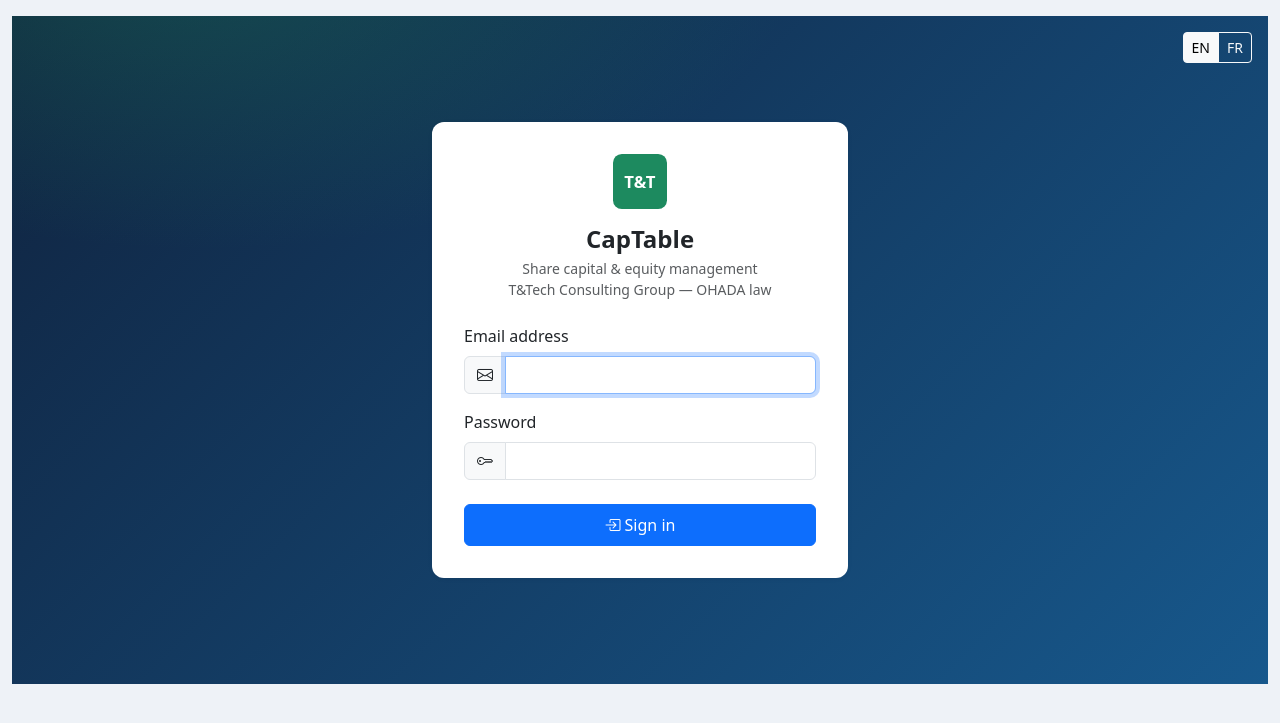
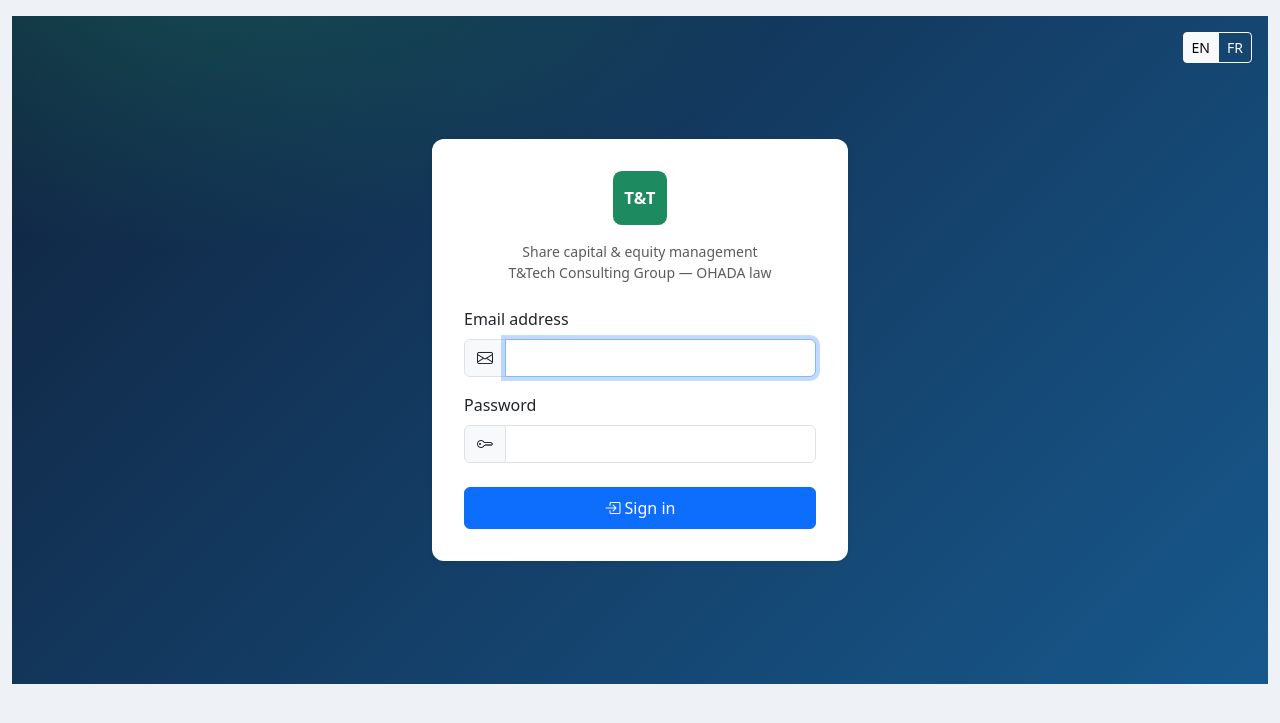
Before and after one commit to redspaxz/CapTable, a PHP site: page /login in a window 1280 px wide. Shown: the top 723 px of the page. Run offline with PHP 8.4, Linux system fonts and the light colour scheme; data that the repository does not hold is empty.

Commit message:
Debrand UI: drop the CapTable name, keep the T&T mark
Navbar and login now show only the T&T brand mark; page <title>,
meta description, footer and /health no longer mention CapTable.
(UAT 59/59)

```diff
--- a/app/Views/auth/login.php
+++ b/app/Views/auth/login.php
@@ -10,7 +10,6 @@
     <div class="card-body p-4">
       <div class="text-center mb-4">
         <span class="brand-mark mb-3" style="width:3.4rem;height:3.4rem;font-size:1.05rem;" aria-hidden="true">T&amp;T</span>
-        <h1 class="h4 fw-bold mb-1">CapTable</h1>
         <p class="text-muted small mb-0"><?= __('Share capital & equity management') ?></p>
         <p class="text-muted small"><?= __('T&Tech Consulting Group — OHADA law') ?></p>
       </div>
--- a/app/Views/layouts/app.php
+++ b/app/Views/layouts/app.php
@@ -4,8 +4,8 @@
 <head>
 <meta charset="utf-8">
 <meta name="viewport" content="width=device-width, initial-scale=1">
-<meta name="description" content="CapTable — share capital &amp; equity management for T&amp;Tech Consulting Group (OHADA law)">
-<title><?= e($title ?? 'CapTable') ?> · T&amp;Tech Consulting Group</title>
+<meta name="description" content="Share capital &amp; equity management for T&amp;Tech Consulting Group (OHADA law)">
+<title><?= e($title ?? 'T&T') ?> · T&amp;Tech Consulting Group</title>
 <link href="<?= asset('/assets/vendor/bootstrap.min.css') ?>" rel="stylesheet">
 <link href="<?= asset('/assets/vendor/bootstrap-icons.min.css') ?>" rel="stylesheet">
 <link href="<?= asset('/assets/css/app.css') ?>" rel="stylesheet">
@@ -17,7 +17,6 @@
     <div class="container-fluid">
       <a class="navbar-brand d-flex align-items-center gap-2" href="<?= url('/') ?>">
         <span class="brand-mark" aria-hidden="true">T&amp;T</span>
-        <span class="fw-semibold d-none d-sm-inline">CapTable</span>
       </a>
       <button class="navbar-toggler" type="button" data-bs-toggle="collapse" data-bs-target="#nav"
               aria-controls="nav" aria-expanded="false" aria-label="<?= __('Toggle navigation') ?>">
@@ -84,7 +83,7 @@
 <footer class="app-footer mt-auto">
   <div class="container-fluid py-3 small text-muted d-flex flex-column flex-md-row justify-content-between gap-1">
     <span><strong>T&amp;Tech Consulting Group</strong> — RCCM <?= e(\App\company()['rccm'] ?? '—') ?> · <?= e(\App\company()['head_office'] ?? '') ?></span>
-    <span><?= __('OHADA compliant (AUSCGIE art. 716) · CapTable v1') ?></span>
+    <span><?= __('OHADA compliant (AUSCGIE art. 716)') ?></span>
   </div>
 </footer>
 <?php endif; ?>
--- a/app/lang/fr.php
+++ b/app/lang/fr.php
@@ -23,7 +23,7 @@ return [
     'Log out' => 'Déconnexion',
     'Language' => 'Langue',
     'Main navigation' => 'Navigation principale',
-    'OHADA compliant (AUSCGIE art. 716) · CapTable v1' => 'Conforme au droit OHADA (AUSCGIE art. 716) · CapTable v1',
+    'OHADA compliant (AUSCGIE art. 716)' => 'Conforme au droit OHADA (AUSCGIE art. 716)',
 
     // Login & error pages
     'Share capital & equity management' => 'Gestion du capital et des actions',
--- a/app/routes/web.php
+++ b/app/routes/web.php
@@ -37,7 +37,7 @@ $router->get('/health', function () {
             : 'error ' . $e->getCode() . ' (connexion refusée ou base inaccessible)';
     }
     echo json_encode([
-        'app' => 'CapTable',
+        'app' => 'T&T',
         'php' => PHP_VERSION,
         'base_path' => App\Core\Request::basePath(),
         'database' => $db,
--- a/config/config.php
+++ b/config/config.php
@@ -2,7 +2,7 @@
 
 return [
     'app' => [
-        'name' => 'CapTable — T&Tech Consulting Group',
+        'name' => 'T&T — T&Tech Consulting Group',
         'env' => getenv('APP_ENV') ?: 'production',
         'debug' => getenv('APP_DEBUG') === 'true',
         'base_url' => getenv('APP_BASE_URL') ?: '',
```
